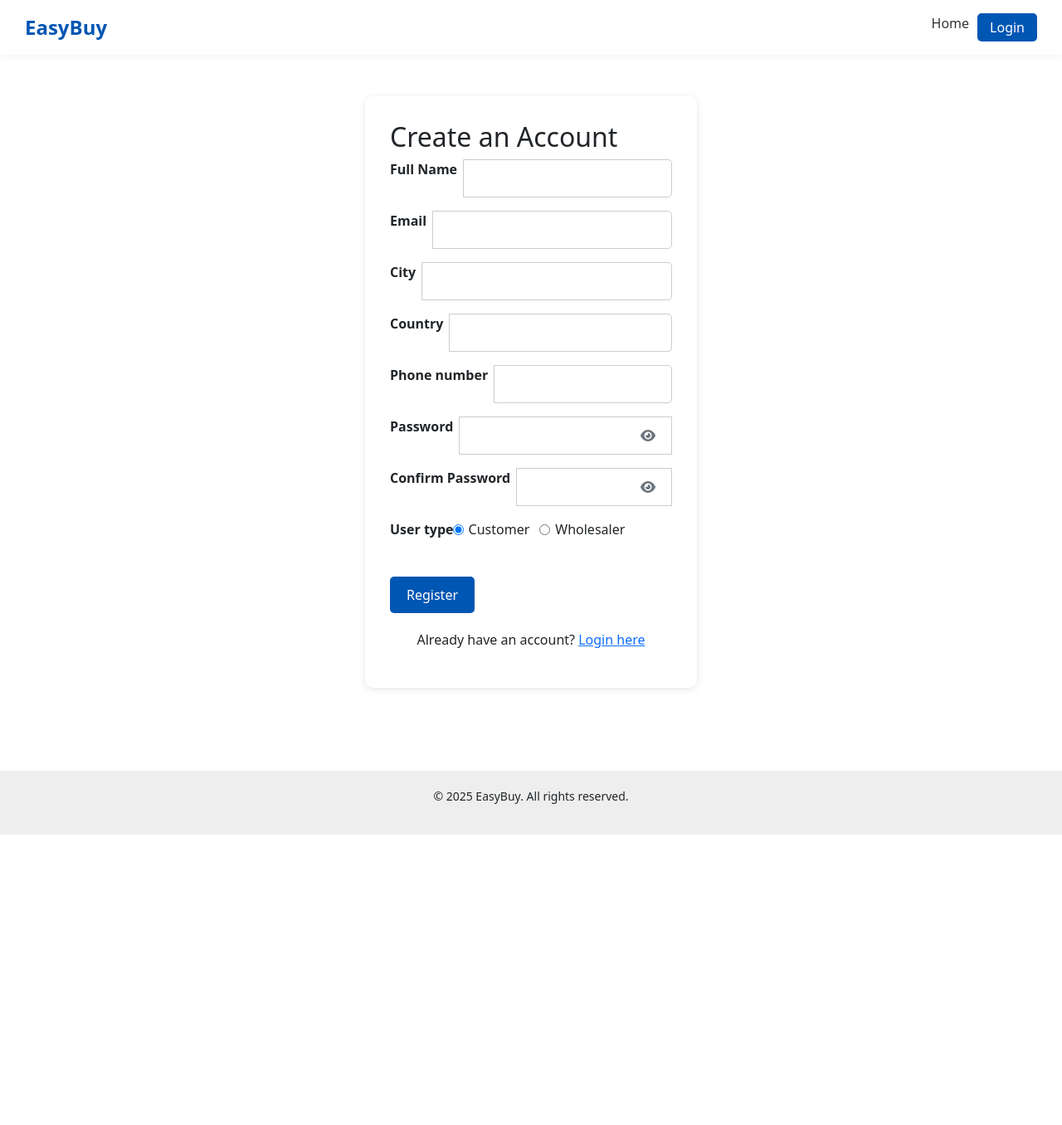
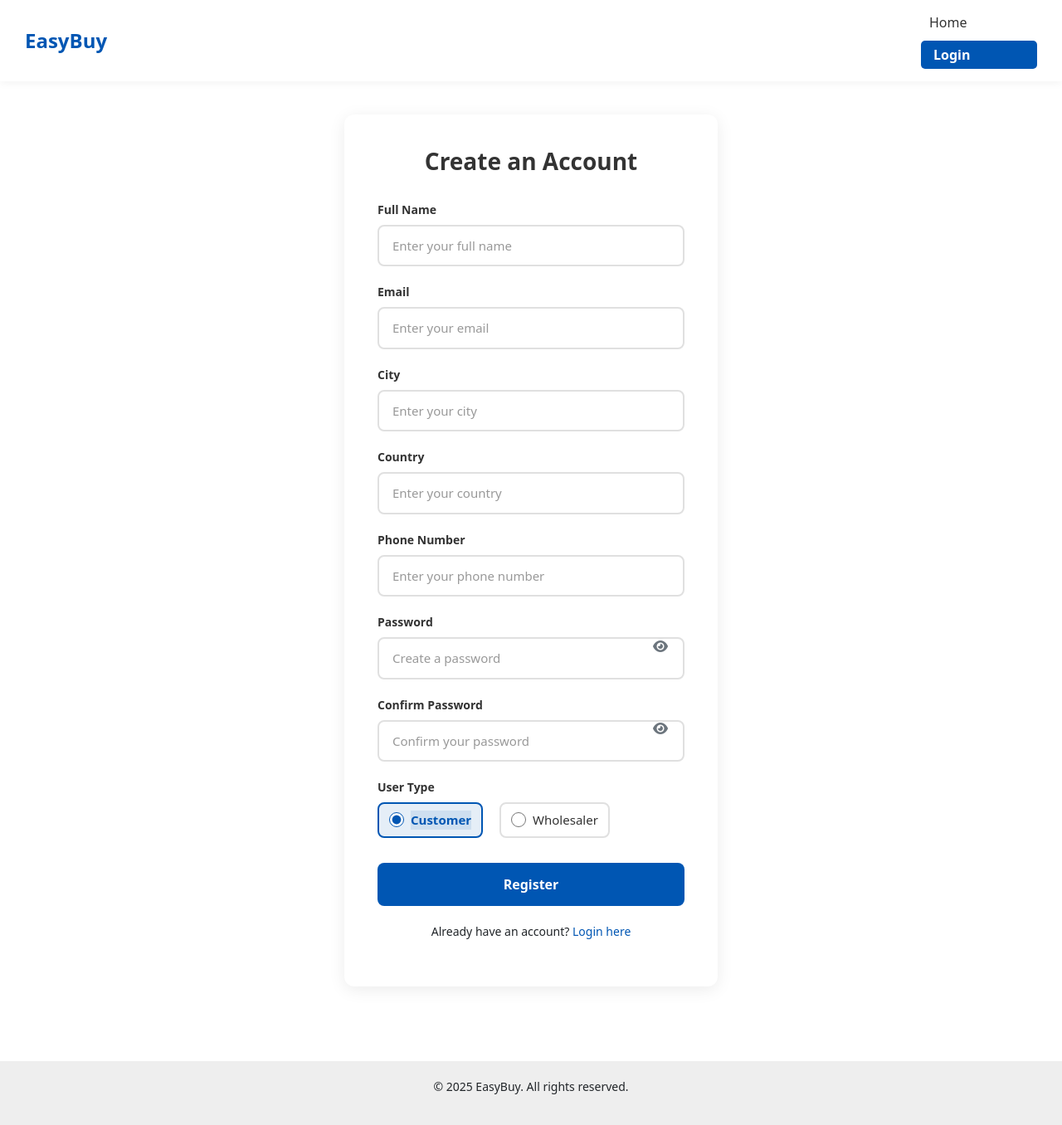
Before and after one commit to Samkay1974/EASYBUY_Final, a PHP site: page /login/register.php in a window 1280 px wide. Shown: the whole page at 83% size. Before the commit the page ends 1006 px from the top, so only its background shows below. Run offline with PHP 8.4, Linux system fonts and the light colour scheme.

Commit message:
frontend change

```diff
--- a/css/styles.css
+++ b/css/styles.css
@@ -105,67 +105,195 @@
 .form-section {
     display: flex;
     justify-content: center;
-    padding: 50px 20px;
+    align-items: center;
+    min-height: calc(100vh - 200px);
+    padding: 40px 20px;
 }
 
 .form-container {
     background-color: #fff;
-    padding: 30px;
-    border-radius: 10px;
-    width: 400px;
-    box-shadow: 0 2px 10px rgba(0,0,0,0.1);
+    padding: 40px;
+    border-radius: 12px;
+    width: 100%;
+    max-width: 450px;
+    box-shadow: 0 4px 20px rgba(0,0,0,0.08);
 }
 
-.input-group {
-    margin-bottom: 20px;
+/* Wider container for register form */
+.form-section form {
+    width: 100%;
 }
 
-.input-group label {
-    font-weight: bold;
-    display: block;
-    margin-bottom: 5px;
+/* Responsive adjustments */
+@media (max-width: 480px) {
+    .form-container {
+        padding: 30px 20px;
+        margin: 0 10px;
+    }
+
+    .form-container h2 {
+        font-size: 24px;
+    }
 }
 
-.input-group input {
+.form-container h2 {
+    margin-top: 0;
+    margin-bottom: 30px;
+    color: #333;
+    text-align: center;
+    font-size: 28px;
+    font-weight: 600;
+}
+
+/* Modern Form Field Styling */
+.form-field {
+    margin-bottom: 20px;
+    position: relative;
+}
+
+.form-label {
+    display: block;
+    font-weight: 600;
+    color: #333;
+    margin-bottom: 8px;
+    font-size: 14px;
+}
+
+.form-input {
     width: 100%;
-    padding: 10px;
-    border: 1px solid #ccc;
-    border-radius: 5px;
+    padding: 12px 16px;
+    border: 2px solid #e0e0e0;
+    border-radius: 8px;
+    font-size: 15px;
+    transition: all 0.3s ease;
+    box-sizing: border-box;
+    background-color: #fff;
+    color: #333;
+}
+
+.form-input:focus {
+    outline: none;
+    border-color: #0056b3;
+    box-shadow: 0 0 0 3px rgba(0, 86, 179, 0.1);
+}
+
+.form-input::placeholder {
+    color: #999;
+    font-weight: 400;
+}
+
+.form-input:hover {
+    border-color: #ccc;
 }
 
 /* Radio group: display radio options horizontally and with spacing */
 .radio-group {
     display: flex;
-    gap: 12px;
+    gap: 20px;
     align-items: center;
+    margin-top: 8px;
 }
-.radio-group label {
+
+.radio-option {
     display: inline-flex;
     align-items: center;
-    gap: 6px;
+    gap: 8px;
     font-weight: normal;
+    cursor: pointer;
+    padding: 8px 12px;
+    border: 2px solid #e0e0e0;
+    border-radius: 8px;
+    transition: all 0.3s ease;
 }
-.radio-group input[type="radio"] {
-    width: auto;
-    height: auto;
+
+.radio-option:hover {
+    border-color: #0056b3;
+    background-color: rgba(0, 86, 179, 0.05);
+}
+
+.radio-option input[type="radio"] {
+    width: 18px;
+    height: 18px;
+    margin: 0;
+    cursor: pointer;
+    accent-color: #0056b3;
+}
+
+.radio-option input[type="radio"]:checked + span {
+    font-weight: 600;
+    color: #0056b3;
+}
+
+.radio-option input[type="radio"]:checked ~ span,
+.radio-option:has(input[type="radio"]:checked) {
+    border-color: #0056b3;
+    background-color: rgba(0, 86, 179, 0.1);
+}
+
+.radio-option span {
+    font-size: 15px;
+    color: #333;
 }
 
 .btn-primary {
+    width: 100%;
     background-color: #0056b3;
     border: none;
     color: white;
-    padding: 10px 20px;
-    border-radius: 5px;
+    padding: 14px 20px;
+    border-radius: 8px;
     cursor: pointer;
+    font-size: 16px;
+    font-weight: 600;
+    transition: all 0.3s ease;
+    margin-top: 10px;
 }
 
 .btn-primary:hover {
     background-color: #003f82;
+    transform: translateY(-1px);
+    box-shadow: 0 4px 12px rgba(0, 86, 179, 0.3);
+}
+
+.btn-primary:active {
+    transform: translateY(0);
 }
 
 .alt-link {
     margin-top: 20px;
     text-align: center;
+    font-size: 14px;
+}
+
+.alt-link a {
+    color: #0056b3;
+    text-decoration: none;
+    font-weight: 500;
+}
+
+.alt-link a:hover {
+    text-decoration: underline;
+}
+
+/* Alert Messages */
+.alert {
+    padding: 12px 16px;
+    border-radius: 8px;
+    margin-bottom: 20px;
+    font-size: 14px;
+    border: 1px solid transparent;
+}
+
+.alert-error {
+    background-color: #fee;
+    color: #c33;
+    border-color: #fcc;
+}
+
+.alert-success {
+    background-color: #efe;
+    color: #3c3;
+    border-color: #cfc;
 }
 
 .footer {
@@ -253,6 +381,7 @@
 }
 
 /* Ensure parent container is relative for absolute positioning */
+.form-field,
 .input-group,
 .password-input-wrapper,
 form {
@@ -260,6 +389,7 @@
 }
 
 /* Add right padding to password inputs to make room for button */
-input[type="password"] {
-    padding-right: 40px !important;
+input[type="password"].form-input,
+.form-input[type="password"] {
+    padding-right: 45px !important;
 }
--- a/login/register.php
+++ b/login/register.php
@@ -46,50 +46,56 @@
                     <div class="alert alert-success"><?= htmlspecialchars($success) ?></div>
                 <?php endif; ?>
 
-                <div class="input-group mb-3">
-                    <label class="form-label me-2">Full Name</label>
-                    <input id="full_name" type="text" name="full_name" class="form-control" required>
+                <div class="form-field">
+                    <label for="full_name" class="form-label">Full Name</label>
+                    <input id="full_name" type="text" name="full_name" class="form-input" placeholder="Enter your full name" required>
                 </div>
 
-                <div class="input-group mb-3">
-                    <label class="form-label me-2">Email</label>
-                    <input id="customer_email" type="email" name="customer_email" class="form-control" required>
+                <div class="form-field">
+                    <label for="customer_email" class="form-label">Email</label>
+                    <input id="customer_email" type="email" name="customer_email" class="form-input" placeholder="Enter your email" required>
                 </div>
 
-                <div class="input-group mb-3">
-                    <label class="form-label me-2">City</label>
-                    <input id="city" type="text" name="city" class="form-control" required>
+                <div class="form-field">
+                    <label for="city" class="form-label">City</label>
+                    <input id="city" type="text" name="city" class="form-input" placeholder="Enter your city" required>
                 </div>
 
-                <div class="input-group mb-3">
-                    <label class="form-label me-2">Country</label>
-                    <input id="country" type="text" name="country" class="form-control" required>
+                <div class="form-field">
+                    <label for="country" class="form-label">Country</label>
+                    <input id="country" type="text" name="country" class="form-input" placeholder="Enter your country" required>
                 </div>
 
-                <div class="input-group mb-3">
-                    <label class="form-label me-2">Phone number</label>
-                    <input id="phone_number" type="text" name="phone_number" class="form-control" required>
+                <div class="form-field">
+                    <label for="phone_number" class="form-label">Phone Number</label>
+                    <input id="phone_number" type="text" name="phone_number" class="form-input" placeholder="Enter your phone number" required>
                 </div>
 
-                <div class="input-group mb-3">
-                    <label class="form-label me-2">Password</label>
-                    <input id="password" type="password" name="password" class="form-control" required>
+                <div class="form-field">
+                    <label for="password" class="form-label">Password</label>
+                    <input id="password" type="password" name="password" class="form-input" placeholder="Create a password" required>
                 </div>
 
-                <div class="input-group mb-3">
-                    <label class="form-label me-2">Confirm Password</label>
-                    <input id="confirm_password" type="password" name="confirm_password" class="form-control" required>
+                <div class="form-field">
+                    <label for="confirm_password" class="form-label">Confirm Password</label>
+                    <input id="confirm_password" type="password" name="confirm_password" class="form-input" placeholder="Confirm your password" required>
                 </div>
 
-                <div class="input-group">
-                    <label>User type</label>
+                <div class="form-field">
+                    <label class="form-label">User Type</label>
                     <div class="radio-group">
-                        <label><input type="radio" name="user_role" value="0" checked required> Customer</label>
-                        <label><input type="radio" name="user_role" value="1"> Wholesaler</label>
+                        <label class="radio-option">
+                            <input type="radio" name="user_role" value="0" checked required>
+                            <span>Customer</span>
+                        </label>
+                        <label class="radio-option">
+                            <input type="radio" name="user_role" value="1">
+                            <span>Wholesaler</span>
+                        </label>
                     </div>
                 </div>
 
-                <div id="responseMsg" class="input-group"></div>
+                <div id="responseMsg" class="form-field"></div>
 
                 <button type="submit" class="btn-primary">Register</button>
             </form>
```
Also changed, not shown: login/login.php (+6 -6 lines).
